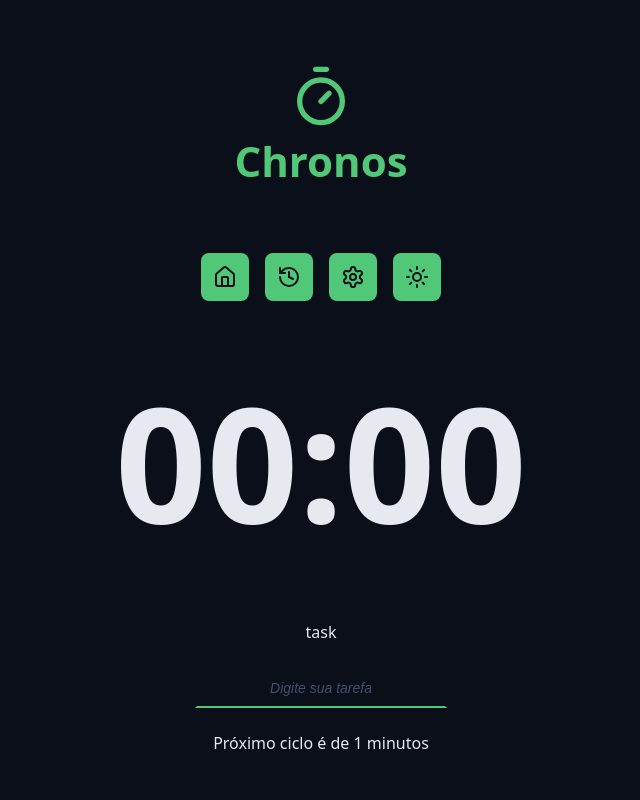
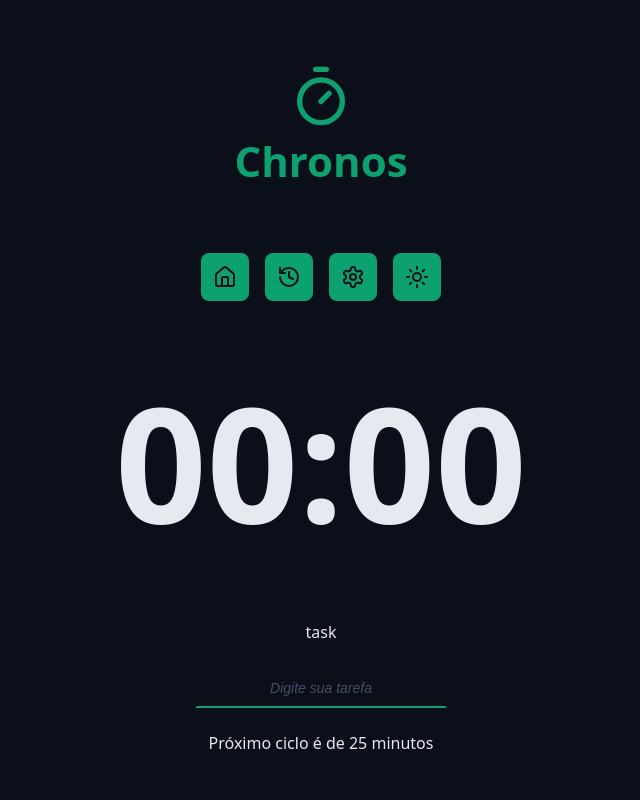
Before and after one commit to Dedealtograu/chronos-pomodoro, a React (Vite) app: page / in a window 1280 px wide. Shown: the top 800 px of the page, without its empty margins (319-959 px from the left). Built offline with nearby package versions, Linux system fonts and the light colour scheme.

Commit message:
Final da aula 82

```diff
--- a/src/contexts/TaskContext/TaskContextProvider.tsx
+++ b/src/contexts/TaskContext/TaskContextProvider.tsx
@@ -1,17 +1,32 @@
 import React, { useEffect, useReducer, useRef } from 'react'
+import { initialTaskState } from './initialTaskState'
 import { TaskContext } from './TaskContext'
-import { initialTaskState } from './initialTaskState'
 import { taskReducer } from './taskReducer'
 import { TimerWorkerManager } from '../../workers/TimerWorkerManager'
 import { TaskActionTypes } from './taskActions'
 import { loadBeep } from '../../utils/loadBeep'
+import { TaskStateModel } from '../../models/TaskStateModel'
 
 type TaskContextProviderProps = {
   children: React.ReactNode
 }
 
 export function TaskContextProvider({ children }: TaskContextProviderProps) {
-  const [state, dispatch] = useReducer(taskReducer, initialTaskState)
+  const [state, dispatch] = useReducer(taskReducer, initialTaskState, () => {
+    const storageState = localStorage.getItem('state')
+
+    if (storageState === null) return initialTaskState
+
+    const parsedStorageState = JSON.parse(storageState) as TaskStateModel
+
+    return {
+      ...parsedStorageState,
+      activeTask: null,
+      secondsRemaining: 0,
+      formattedSecondsRemaining: '00:00',
+    }
+  })
+
   const playBeepRef = useRef<ReturnType<typeof loadBeep>>(null)
 
   const worker = TimerWorkerManager.getInstance()
@@ -37,6 +52,8 @@ export function TaskContextProvider({ children }: TaskContextProviderProps) {
   })
 
   useEffect(() => {
+    localStorage.setItem('state', JSON.stringify(state))
+
     if (!state.activeTask) {
       worker.terminate()
     }
--- a/src/contexts/TaskContext/initialTaskState.ts
+++ b/src/contexts/TaskContext/initialTaskState.ts
@@ -7,8 +7,8 @@ export const initialTaskState: TaskStateModel = {
   activeTask: null,
   currentCycle: 0,
   config: {
-    workTime: 1,
-    shortBreakTime: 1,
-    longBreakTime: 1,
+    workTime: 25,
+    shortBreakTime: 5,
+    longBreakTime: 15,
   },
 }
--- /dev/null
+++ b/src/pages/History/index.tsx
@@ -0,0 +1,59 @@
+import { MainTemplate } from '../../templates/MainTemplates'
+import { Container } from '../../components/Container'
+import { Heading } from '../../components/Heading'
+import { DefaultButton } from '../../components/DefaultButton'
+import { TrashIcon } from 'lucide-react'
+
+import styles from './styles.module.css'
+import { useTaskContext } from '../../contexts/TaskContext/useTaskContext'
+
+export function History() {
+  const { state } = useTaskContext()
+
+  return (
+    <MainTemplate>
+      <Container>
+        <Heading>
+          <span>History</span>
+          <span className={styles.buttonContainer}>
+            <DefaultButton
+              icon={<TrashIcon />}
+              color='red'
+              aria-label='Apagar todo o histórico'
+              title='Apagar todo o histórico'
+            />
+          </span>
+        </Heading>
+      </Container>
+
+      <Container>
+        <div className={styles.responsiveTable}>
+          <table>
+            <thead>
+              <tr>
+                <th>Tarefa</th>
+                <th>Duração</th>
+                <th>Data</th>
+                <th>Status</th>
+                <th>Tipo</th>
+              </tr>
+            </thead>
+            <tbody>
+              {state.tasks.map(task => {
+                return (
+                  <tr key={task.id}>
+                    <td>{task.name}</td>
+                    <td>{task.duration}min</td>
+                    <td>{new Date(task.startDate).toLocaleDateString('pt-BR')}</td>
+                    <td>{task.interruptDate}</td>
+                    <td>{task.type}</td>
+                  </tr>
+                )
+              })}
+            </tbody>
+          </table>
+        </div>
+      </Container>
+    </MainTemplate>
+  )
+}
--- /dev/null
+++ b/src/pages/History/styles.module.css
@@ -0,0 +1,37 @@
+.buttonContainer {
+  min-width: auto;
+  margin: 0;
+  padding: 1rem;
+}
+
+.buttonContainer button svg {
+  width: 2rem;
+  height: 2rem;
+}
+
+.responsiveTable {
+  overflow-x: auto;
+  border-radius: 0.8rem;
+}
+
+.responsiveTable table {
+  width: 100%;
+  min-width: 64rem;
+  font-size: 1.6rem;
+  border-collapse: collapse;
+}
+
+.responsiveTable th {
+  background-color: var(--gray-600);
+}
+
+.responsiveTable td {
+  background-color: var(--gray-800);
+}
+
+.responsiveTable th,
+.responsiveTable td {
+  border-bottom: 0.2rem solid var(--gray-700);
+  text-align: left;
+  padding: 1.6rem;
+}
--- a/src/routers/MainRouter/index.tsx
+++ b/src/routers/MainRouter/index.tsx
@@ -3,6 +3,7 @@ import { Home } from '../../pages/Home'
 import { AboutPomodoro } from '../../pages/AboutPomodoro'
 import { NotFound } from '../../pages/NotFound'
 import { useEffect } from 'react'
+import { History } from '../../pages/History'
 
 function ScrollToTop() {
   const { pathname } = useLocation()
@@ -22,6 +23,7 @@ export function MainRouter() {
     <BrowserRouter>
       <Routes>
         <Route path='/' element={<Home />} />
+        <Route path='/history' element={<History />} />
         <Route path='/about' element={<AboutPomodoro />} />
         <Route path='*' element={<NotFound />} />
       </Routes>
--- a/src/styles/theme.css
+++ b/src/styles/theme.css
@@ -1,55 +1,104 @@
+/*
+🎨 Estrutura de cores do projeto
+
+🔹 Cores Dinâmicas (mudam entre os temas claro/escuro)
+   - Essas cores se adaptam ao tema escolhido pelo usuário.
+   - Exemplo: `gray-900` será escuro no modo dark e claro no modo light.
+
+🔸 Cores Fixas (não mudam entre os temas)
+   - São usadas para botões, alertas e destaques.
+   - Exemplo: `primary`, `success`, `error` sempre terão os mesmos tons.
+
+📝 Estrutura:
+   - Fundo geral: `gray-900` (dinâmico)
+   - Cards/caixas: `gray-800` (dinâmico)
+   - Bordas/separadores: `gray-700` ou `gray-600` (dinâmico)
+   - Texto principal: `--text-default` (dinâmico)
+   - Texto secundário/placeholders: `--text-muted` (dinâmico)
+   - Hover/ativo: `gray-700` e `gray-600` ou conforme preferir (dinâmico)
+
+🚨 Atenção aos comentários! Eles descrevem cada categoria de cores e sua função.
+*/
+
 :root {
-  --gray-100: #e6e9f0;
+  /* 🎭 Tons de Cinza (cores dinâmicas que mudam entre claro/escuro) */
+  --gray-100: #e6e9f0; /* Cinza mais claro (usado para fundos no modo escuro) */
   --gray-200: #cdd3e1;
   --gray-300: #aab3cc;
   --gray-400: #555f7d;
   --gray-500: #454f6a;
   --gray-600: #363d56;
-  --gray-700: #272f43;
-  --gray-800: #181f2e;
-  --gray-900: #0a0f1a;
+  --gray-700: #272f43; /* Bordas e separadores */
+  --gray-800: #181f2e; /* Fundo de cartões e áreas destacadas */
+  --gray-900: #0a0f1a; /* Fundo principal do site */
 
-  --primary-light: #4de7b7;
-  --primary: #50c878;
-  --primary-dark: #065f46;
+  /* 🌿 Cores Primárias (cores fixas - NÃO mudam com o tema) */
+  --primary-light: #4de7b7; /* Usado para realces suaves */
+  --primary: #0da170; /* Cor principal do projeto */
+  --primary-dark: #065f46; /* Usado em hovers e elementos ativos */
 
-  --link-color: #10b981;
-  --link-hover: #0b8a60;
+  /* 🔗 Links */
+  --link-color: #10b981; /* Cor padrão dos links */
+  --link-hover: #0b8a60; /* Cor dos links ao passar o mouse */
 
-  --success: #22c55e;
-  --warning: #eab308;
-  --error: #991b1b;
-  --info: #0ea5e9;
+  /* 🚦 Alertas (cores fixas, usadas para feedbacks visuais) */
+  --success: #22c55e; /* Indica sucesso (verde) */
+  --warning: #eab308; /* Indica alerta (amarelo) */
+  --error: #991b1b; /* Indica erro (vermelho) */
+  --info: #0ea5e9; /* Indica informação (azul) */
 
-  --text-over-primary: #0a0f1a;
-  --text-over-primary-dark: #e6e9f0;
-  --text-over-primary-light: #0a0f1a;
-  --text-over-success: #0a0f1a;
-  --text-over-warning: #0a0f1a;
-  --text-over-error: #e6e9f0;
-  --text-over-info: #0a0f1a;
+  /* 🎨 Texto sobre fundos coloridos (para garantir contraste) */
+  --text-over-primary: #0a0f1a; /* Texto sobre fundo primário */
+  --text-over-primary-dark: #e6e9f0; /* Texto sobre variação escura */
+  --text-over-primary-light: #0a0f1a; /* Texto sobre variação clara */
+  --text-over-success: #0a0f1a; /* Texto sobre fundo sucesso */
+  --text-over-warning: #0a0f1a; /* Texto sobre fundo alerta */
+  --text-over-error: #e6e9f0; /* Texto sobre fundo erro */
+  --text-over-info: #0a0f1a; /* Texto sobre fundo informativo */
 
-  --text-default: #e6e9f0;
-  --text-muted: #aab3cc;
+  /* 📝 Cores do Texto (dinâmicas) */
+  --text-default: #e6e9f0; /* Cor padrão do texto */
+  --text-muted: #aab3cc; /* Texto menos importante (placeholders, labels, etc.) */
 
-  --disabled: #555f7d;
-  --text-disabled: #aab3cc;
+  /* 🚫 Cores para botões e elementos desativados */
+  --disabled: #555f7d; /* Cor de fundo de elementos desativados */
+  --text-disabled: #aab3cc; /* Texto de botões ou inputs desativados */
+
+  /* 🔔 Cores do Toastify (notificações) */
+  --toastify-color-light: var(--text-default);
+  --toastify-color-dark: var(--text-default);
+  --toastify-color-info: var(--info);
+  --toastify-color-success: var(--success);
+  --toastify-color-warning: var(--warning);
+  --toastify-color-error: var(--error);
+  --toastify-text-color-light: #0a0f1a;
+  --toastify-text-color-dark: #e6e9f0;
+  --toastify-color-progress-light: var(--primary);
+  --toastify-color-progress-dark: var(--primary);
 }
 
+/* 🌞 Modo Claro - Inverte algumas cores para manter o contraste */
 :root[data-theme='light'] {
-  --gray-100: #0a0f1a;
+  /* Tons de Cinza Invertidos */
+  --gray-100: #0a0f1a; /* Cinza mais escuro */
   --gray-200: #181f2e;
   --gray-300: #272f43;
-  --gray-400: #263d56;
+  --gray-400: #363d56;
   --gray-500: #454f6a;
   --gray-600: #555f7d;
   --gray-700: #aab3cc;
   --gray-800: #cdd3e1;
-  --gray-900: #e6e9f0;
+  --gray-900: #e6e9f0; /* Fundo principal claro */
 
-  --text-default: #0a0f1a;
-  --primary-muted: #272f43;
+  /* 📝 Texto no modo claro */
+  --text-default: #0a0f1a; /* Texto principal no modo claro */
+  --text-muted: #272f43; /* Texto menos importante */
 
+  /* 🔗 Links no modo claro */
   --link-color: #0b8a60;
   --link-hover: #065f46;
+
+  /* 🔔 Toastify no modo claro */
+  --toastify-text-color-light: #e6e9f0;
+  --toastify-text-color-dark: #e6e9f0;
 }
```
